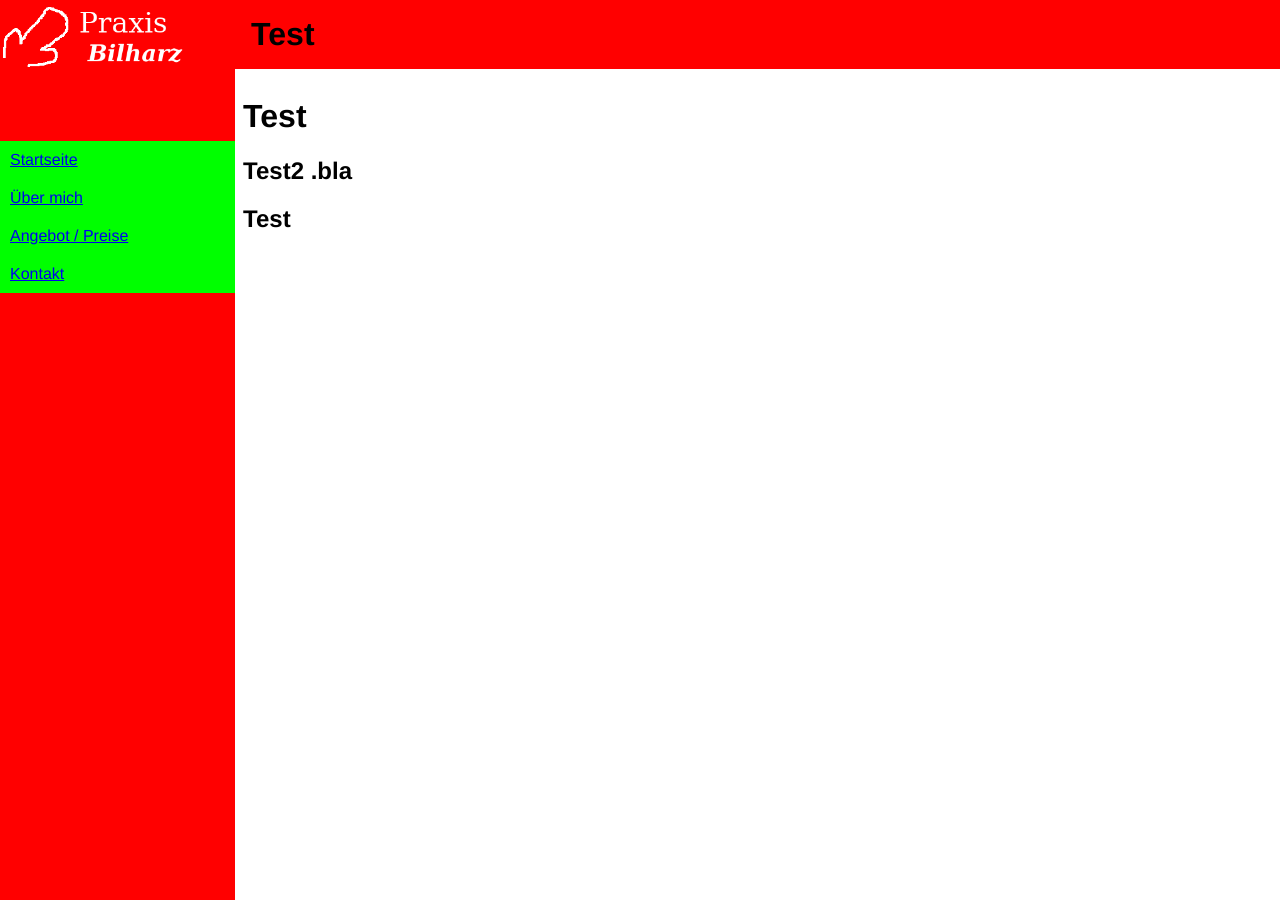
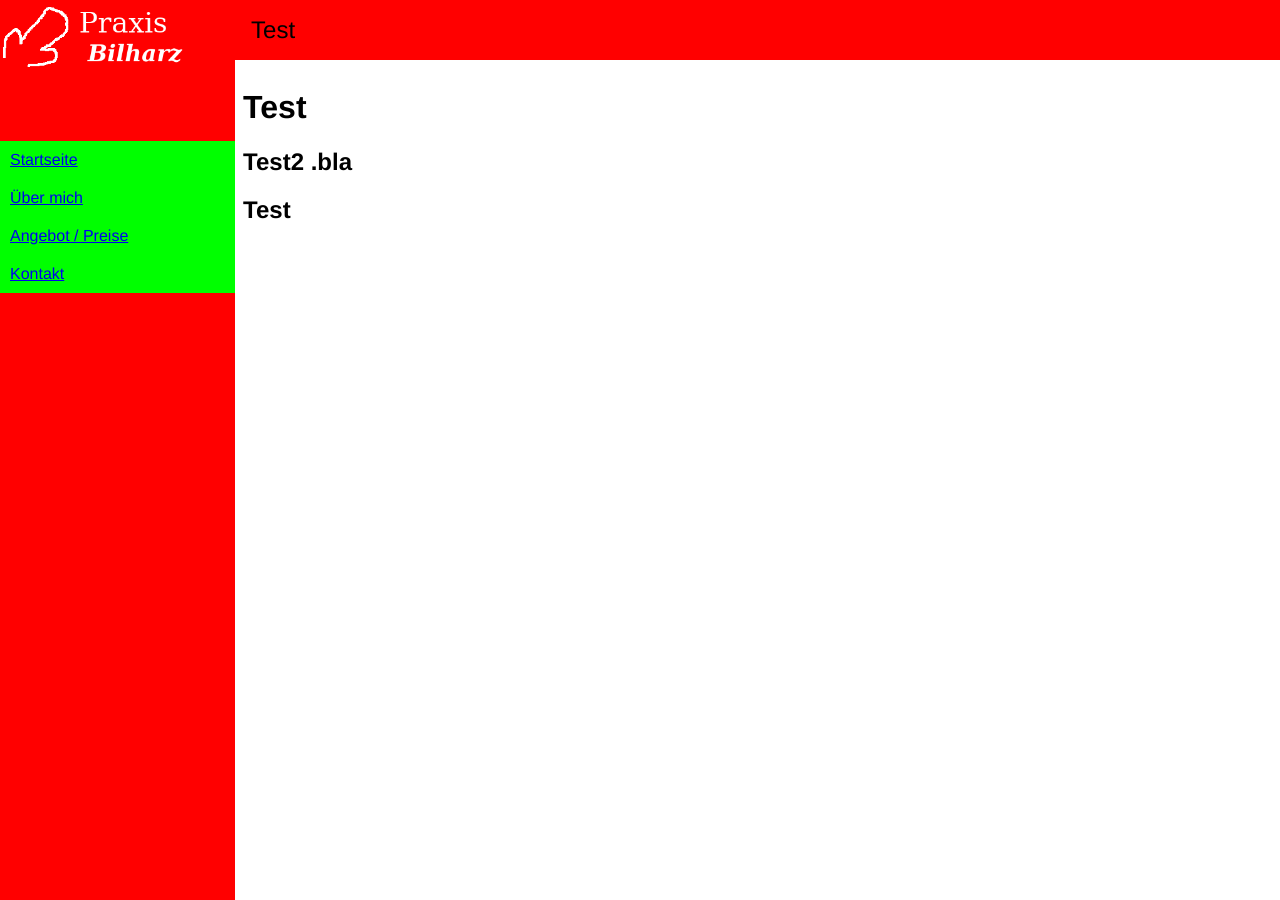
Before and after one commit to sbsoftware/scaling-spoon, a Jekyll site: the page built from index.markdown, in a window 1280 px wide. Built offline with Jekyll 4.4.1, drawn with Linux system fonts in a browser that asks for light colours.

Commit message:
Set proper font size and weight for top app bar title

```diff
--- a/_sass/top_app_bar.scss
+++ b/_sass/top_app_bar.scss
@@ -5,5 +5,7 @@
   > * {
     padding: 16px;
     margin: 0;
+    font-size: 24px;
+    font-weight: normal;
   }
 }
```
